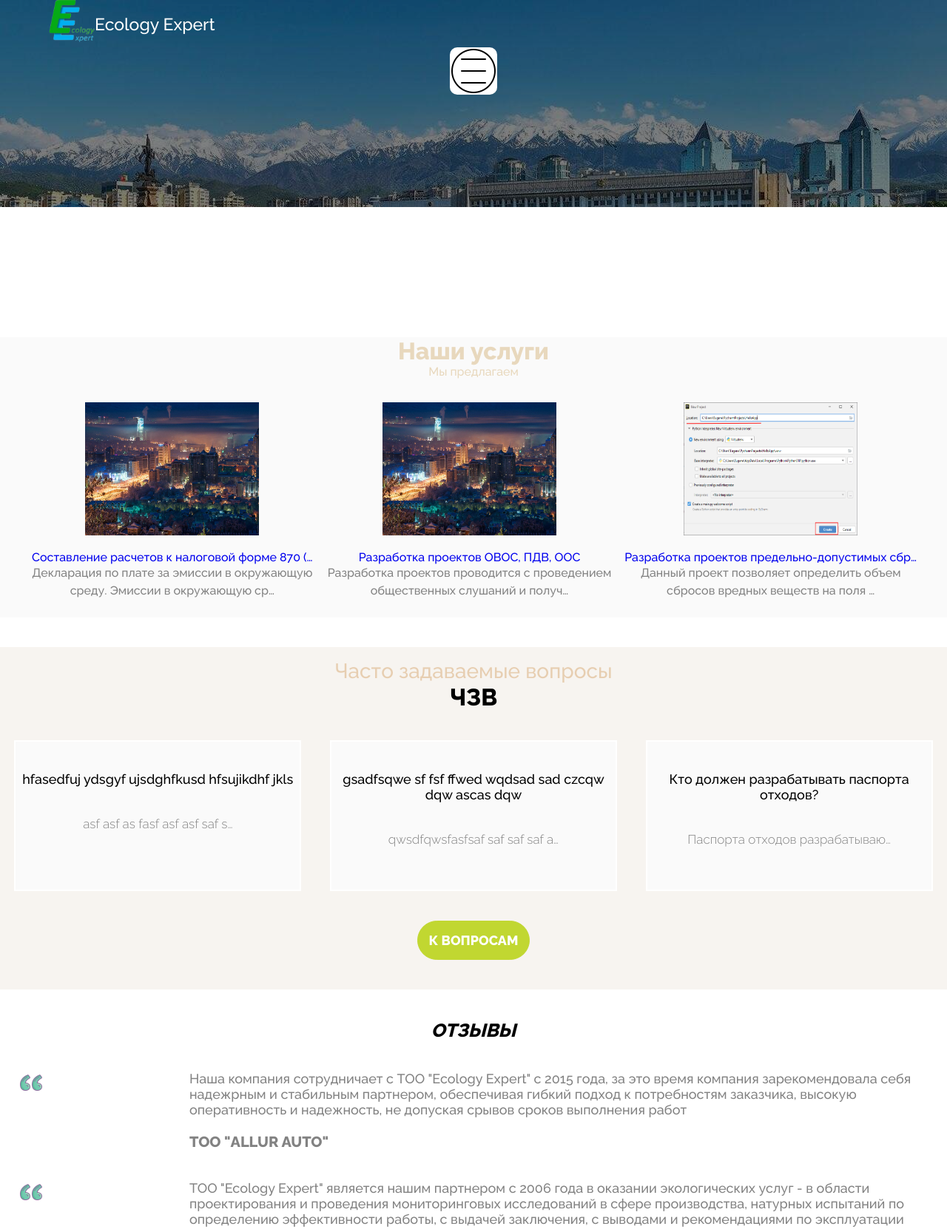
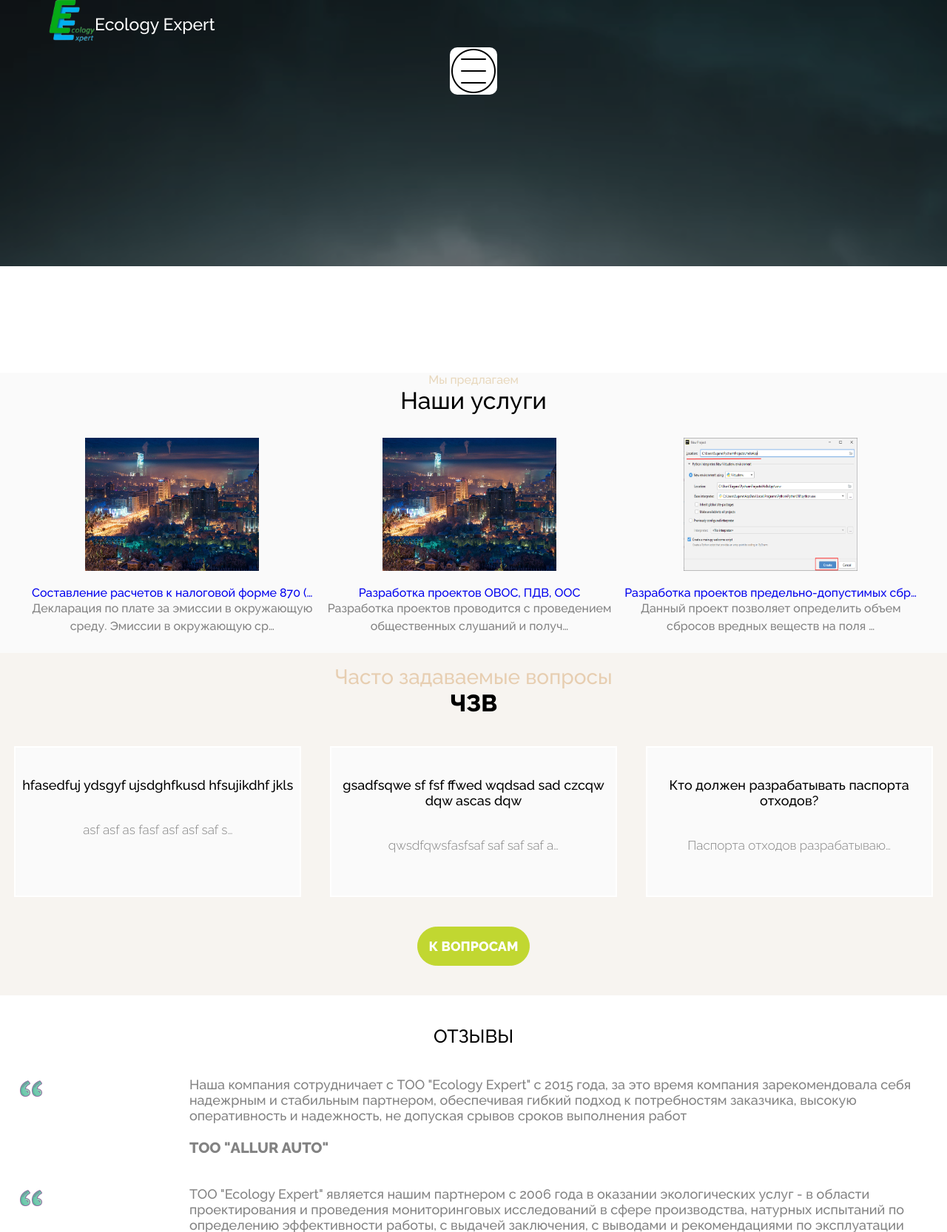
Before and after one commit to allldo/ecoex_fresh, a Django app: page / in a window 1280 px wide. Shown: the top 1666 px of the page at 74% size. Run offline with Django 3.2, Linux system fonts and the light colour scheme; data comes from the database, SQL or seed files in the repository; parts of the project's set-up code (start-up, migrations or seed data) failed here and were passed over; some libraries are stand-ins or nearby versions.

Commit message:
massive change of static files, other images added etc

```diff
--- a/static/css/base.css
+++ b/static/css/base.css
@@ -17,8 +17,8 @@ header{
     padding-bottom: 15vw;
 }
 .BackgroundImgHeader{
-    background-image: url("../img/header_img/panoram.jpg");
-    height: 35vh;
+    background-image: url("../img/header_img/main_bg.jpg");
+    height: 45vh;
      width: 100%;
     position: absolute;
     background-size: cover;
@@ -151,7 +151,6 @@ margin-top: 3vh;
 }
 .Footer{
     display: flex;
-    height: 75vh;
     margin: 0 auto;
     flex-direction: column;
     background-color: #252525;
--- a/static/css/charyn.css
+++ b/static/css/charyn.css
@@ -11,7 +11,7 @@
 @media (min-width: 1280px) {
 .Search_background{
     position: absolute;
-    background-image: url("../img/charyyn.png");
+    background-image: url("../img/pc_img/charyn_high_resol.jpg");
     width: 100%;
     top: 15vh;
     height: 40vh;
--- a/static/css/main_page.css
+++ b/static/css/main_page.css
@@ -6,7 +6,7 @@
 .ServicesBlock{
     background-color: #fafafa;
     padding-bottom: 3vh;
-    margin-top: 17vh;
+    margin-top: 23vh;
 }
 .ServiceItem{
     margin-top: 4vh;
@@ -17,6 +17,10 @@
 .ServicesBlock>h1, .ServicesBlock>p{
     text-align: center;
     color: #E8D8BD;
+}
+.ServicesBlock>h1{
+    color: black;
+    font-weight: 500;
 }
 .ServicesGrid{
     width: 95%;
@@ -78,7 +82,7 @@ margin: 0 auto;
 .Faq_block{
 background-color: #f7f4f0;
 text-align: center;
-margin-top: 5vh;
+/*margin-top: 5vh;*/
 padding-bottom: 5vh;
 }
 .Faq_item{
@@ -131,8 +135,7 @@ padding-bottom: 5vh;
     margin-top: 5vh;
     font-size: 25px;
     text-align: center;
-    font-weight: 700;
-    font-style: italic;
+    font-weight: 500;
 }
 .Testimonial_item{
     display: flex;
@@ -320,7 +323,7 @@ width: 48px;
         width: 88%;
     }
     .ServicesBlock{
-        margin-top: 70vh;
+        margin-top: 63vh;
     }
     .ServiceItem_img{
 
@@ -389,7 +392,7 @@ width: 48px;
         font-size: 40px;
     }
     .ServicesBlock>p{
-        font-size: 30px;
+        font-size: 25px;
     }
 }
 
@@ -405,17 +408,17 @@ width: 48px;
         height: 280px;
 }
     .Faq_block{
-        padding-bottom: 10vh;
+        padding-bottom: 6vh;
     }
     .Faq_wrapper{
         width: 75%;
-        padding-bottom: 10vh;
+        padding-bottom: 3vh;
     }
     .Faq_item{
     width: 22vw}
 
     .Testimonials_items_wrapper{
-        width: 65vw;
+        width: 75vw;
         justify-content: unset;
     }
     .Testimonials_body {
--- a/static/css/services_list.css
+++ b/static/css/services_list.css
@@ -149,7 +149,7 @@
 .Services_bg{
     z-index: -5;
         position: absolute;
-    background-image: url("../img/new_lakee.jpg");
+    background-image: url("../img/pc_img/new_lake_high_resol.jpg");
     width: 100%;
     top: 15vh;
     height: 40vh;
--- a/static/css/upper_lake.css
+++ b/static/css/upper_lake.css
@@ -35,3 +35,8 @@
         background-size: contain;
     }
 }
+@media (min-width: 1280px) {
+    .Services_bg{
+        background-image: url("../img/pc_img/high_resol_lake.jpg");
+    }
+}
--- a/static/css/upper_part.css
+++ b/static/css/upper_part.css
@@ -38,7 +38,7 @@
     .Services_bg {
         z-index: -5;
         position: absolute;
-        background-image: url("../img/kok2.png");
+        background-image: url("../img/pc_img/kok_high_resol.jpg");
         width: 100%;
         top: 15vh;
         height: 40vh;
--- a/static/css/upper_part_new_mountain.css
+++ b/static/css/upper_part_new_mountain.css
@@ -35,3 +35,9 @@
         background-size: contain;
     }
 }
+@media (min-width: 1280px) {
+   .Services_bg{
+    background-image: url("../img/pc_img/new_lake_high_resol.jpg");
+    }
+
+}
--- a/templates/landing/main_page.html
+++ b/templates/landing/main_page.html
@@ -21,8 +21,9 @@ qwe qwe fan
     </div>
 <!-- Services block -->
     <div class="ServicesBlock">
+    <p>Мы предлагаем</p>
     <h1>Наши услуги</h1>
-    <p>Мы предлагаем</p>
+
     <div class="ServicesGrid">
     {% for service in Service %}
         <div class="ServiceItem">
```
Also changed, not shown: static/css/news_list.css (+2 -2 lines), static/img/header_img/main_bg.jpg (added), static/img/pc_img/charyn_high_resol.jpg (added), static/img/pc_img/high_resol_lake.jpg (added), static/img/pc_img/kok_high_resol.jpg (added), static/img/pc_img/new_lake_high_resol.jpg (added), static/img/pollutuon.jpg (deleted).
